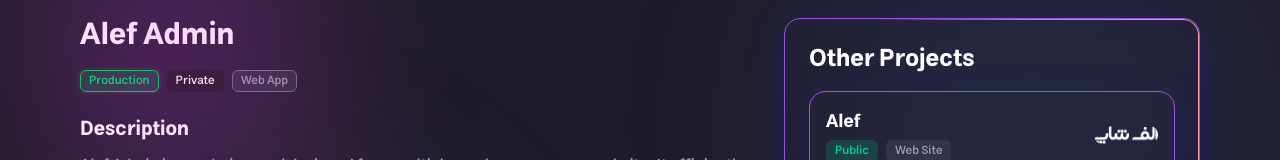
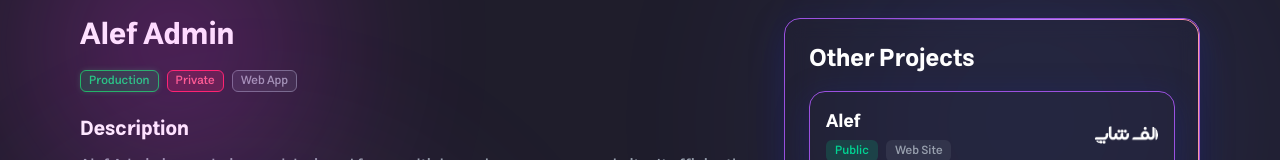
Before and after one commit to ShahriaryPrison/heysam, a Next.js app: page /en/projects/AlefAdmin in a window 1280 px wide. Shown: the part 128-288 px from the top of the page. Built offline with nearby package versions, Linux system fonts and the light colour scheme.

Commit message:
fix project type color

```diff
--- a/src/data/projects/en/MarjanStones.js
+++ b/src/data/projects/en/MarjanStones.js
@@ -5,7 +5,7 @@ export default {
   id: 6,
   title: "Marjan Stones",
   tech: "WebSite",
-  type: "public",
+  type: "privet",
   status: "Design",
   icon: Icon,
   description:
--- a/src/data/projects/fa/MarjanStones.js
+++ b/src/data/projects/fa/MarjanStones.js
@@ -5,7 +5,7 @@ export default {
   title: "سنگ مرجان",
   icon: Icon,
   tech: "وب سایت",
-  type: "public",
+  type: "privet",
   status: "Design",
   description:
     "مرجان استونز وب‌سایتی است برای یک شرکت صادرکننده تخصصی در زمینه سنگ‌ها و مواد معدنی. این پلتفرم مجموعه‌ای گسترده از محصولات را نمایش می‌دهد، سفارش‌ها را به‌صورت کارآمد مدیریت می‌کند و فرایند تجارت بین‌المللی را تسهیل می‌نماید. با امکانات ویژه صادرکنندگان، باعث افزایش دیده‌شدن محصولات و تسهیل مدیریت سفارشات می‌شود تا معاملات روان و رضایت مشتریان را تضمین کند.",
--- a/src/pages/[ln]/projects/[projectId].js
+++ b/src/pages/[ln]/projects/[projectId].js
@@ -91,8 +91,8 @@ const statusColors = {
 };
 
 const typeColors = {
-  public: "bg-emerald-500/20 text-emerald-400 border-emerald-500",
-  private: "bg-rose-500/20 text-rose-400 border-rose-500",
+  Public: "bg-emerald-500/20 text-emerald-400 border-emerald-500",
+  Private: "bg-rose-500/20 text-rose-400 border-rose-500",
 };
 
 export default function ProjectPage({
```
